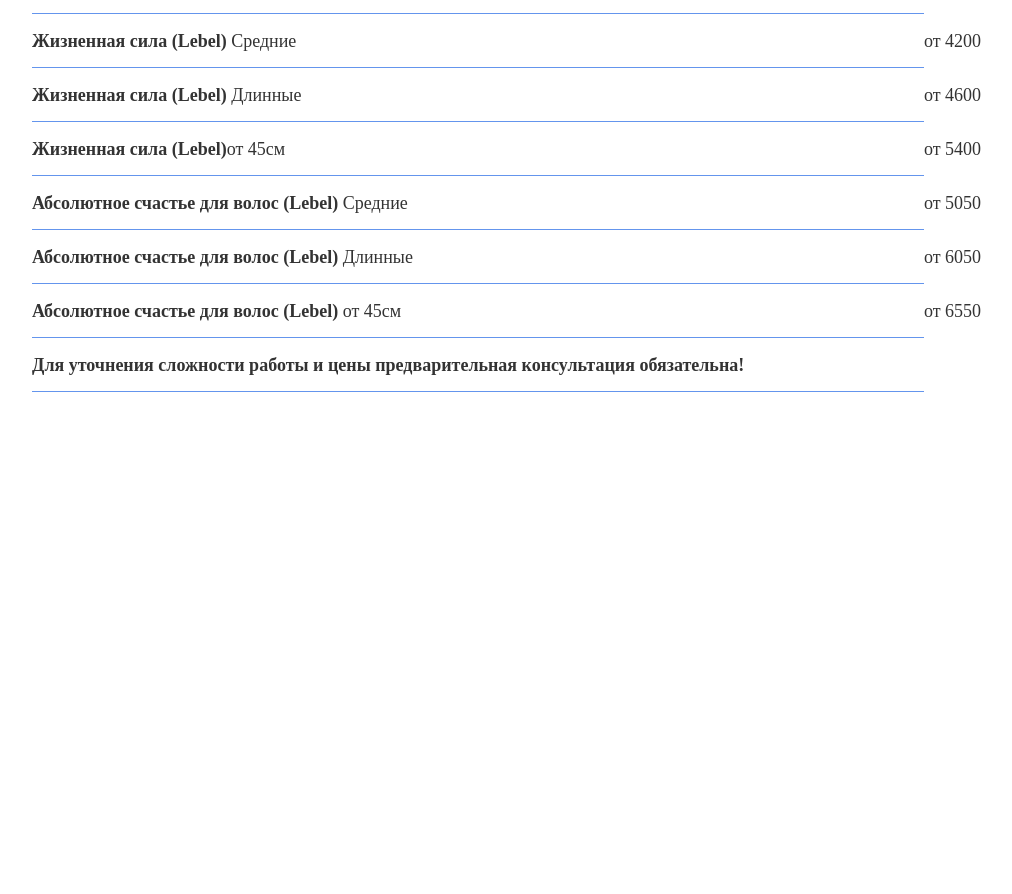
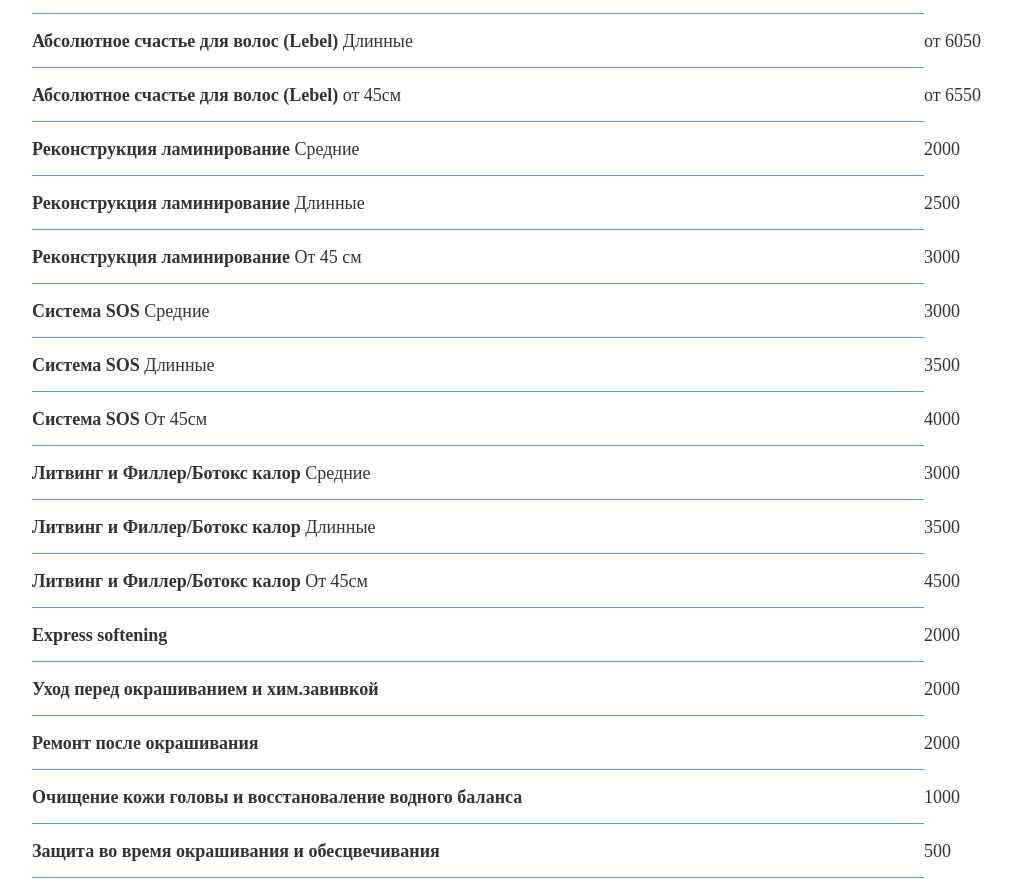
Before and after one commit to OlgaBraiko/for-magic, a website built with Vite: page hair.html in a window 1280 px wide. Shown: the part 3451-4345 px from the top of the page, without its empty margins (108-1120 px from the left). Before the commit the page ends 3851 px from the top, so only its background shows below. Built offline with nearby package versions, Linux system fonts and the light colour scheme.

Commit message:
Update hair.html

```diff
--- a/hair.html
+++ b/hair.html
@@ -121,13 +121,13 @@
       <div class="price">5500</div>
 
       <div class="item"><b>Окрашивание волос в один тон</b> Короткие</div>
-      <div class="price">от 4250</div>
+      <div class="price">от 4200</div>
 
       <div class="item"><b>Окрашивание волос в один тон</b> Средние</div>
-      <div class="price">от 4850</div>
+      <div class="price">от 4800</div>
 
       <div class="item"><b>Окрашивание волос в один тон</b> Длинные</div>
-      <div class="price">от 5700</div>
+      <div class="price">от 6000</div>
 
       <div class="item"><b>Окрашивание волос в один тон</b> От 45см</div>
       <div class="price">от 6750</div>
@@ -145,21 +145,31 @@
       <div class="price">от 5900</div>
 
       <div class="item"><b>Химическая завивка</b> Короткие</div>
-      <div class="price">от 4400</div>
-      <div class="item"><b>Химическая завивка</b> Средние</div>
-      <div class="price">от 6300</div>
+      <div class="price">от 4200</div>
+<!--       <div class="item"><b>Химическая завивка</b> Средние</div>
+      <div class="price">от 6300</div> -->
       <div class="item"><b>Химическая завивка</b>Длинный</div>
-      <div class="price">от 15400</div>
-      <div class="item"><b>Химическая завивка</b> От 45 см</div>
-      <div class="price">от 17000</div>
-      <div class="item">
+      <div class="price">от 15000</div>
+<!--       <div class="item"><b>Химическая завивка</b> От 45 см</div>
+      <div class="price">от 17000</div> -->
+<!--       <div class="item">
         <b>Химическая завивка</b> временного действия Короткие
       </div>
-      <div class="price">от 5600</div>
+      <div class="price">от 5600</div> -->
       <div class="item">
         <b>Химическая завивка</b> временного действия Средние
       </div>
-      <div class="price">от 6800</div>
+      <div class="price">6500</div>
+
+       <div class="item">
+        <b>Химическая завивка</b> временного действия Длинные
+      </div>
+      <div class="price">8700</div>
+
+       <div class="item">
+        <b>Химическая завивка</b> временного действия от 45мс
+      </div>
+      <div class="price">10 000</div>
 
       <div class="item"><b>Предпигментирование</b> Короткие</div>
       <div class="price">от 750</div>
@@ -212,14 +222,14 @@
       <div class="item"><b>Реконструкция</b> волос</div>
       <div class="price">от 1500</div>
 
-      <div class="item"><b>Жизненная сила (Lebel)</b> Средние</div>
+<!--       <div class="item"><b>Жизненная сила (Lebel)</b> Средние</div>
       <div class="price">от 4200</div>
 
       <div class="item"><b>Жизненная сила (Lebel)</b> Длинные</div>
       <div class="price">от 4600</div>
 
       <div class="item"><b>Жизненная сила (Lebel)</b>от 45см</div>
-      <div class="price">от 5400</div>
+      <div class="price">от 5400</div> -->
 
       <div class="item">
         <b>Абсолютное счастье для волос (Lebel) </b>Средние
@@ -235,6 +245,79 @@
         <b>Абсолютное счастье для волос (Lebel)</b> от 45см
       </div>
       <div class="price">от 6550</div>
+
+       <div class="item">
+        <b>Реконструкция ламинирование </b> Средние
+      </div>
+      <div class="price">2000</div>
+
+     <div class="item">
+        <b>Реконструкция ламинирование </b> Длинные
+      </div>
+      <div class="price">2500</div>
+
+       <div class="item">
+        <b>Реконструкция ламинирование </b> От 45 см
+      </div>
+      <div class="price">3000</div>
+
+     <div class="item">
+        <b>Система SOS </b> Средние
+      </div>
+      <div class="price">3000</div>
+
+      <div class="item">
+        <b>Система SOS </b> Длинные
+      </div>
+      <div class="price">3500</div>
+
+      <div class="item">
+        <b>Система SOS </b> От 45см
+      </div>
+      <div class="price">4000</div>
+
+      <div class="item">
+        <b>Литвинг и Филлер/Ботокс калор </b> Средние
+      </div>
+      <div class="price">3000</div>
+
+       <div class="item">
+        <b>Литвинг и Филлер/Ботокс калор </b> Длинные
+      </div>
+      <div class="price"> 3500</div>
+
+       <div class="item">
+        <b>Литвинг и Филлер/Ботокс калор </b> От 45см
+      </div>
+      <div class="price">4500</div>
+
+
+       <div class="item">
+        <b>Express softening </b>
+      </div>
+      <div class="price">2000</div>
+
+
+       <div class="item">
+        <b>Уход перед окрашиванием и хим.завивкой </b>
+      </div>
+      <div class="price">2000</div>
+
+       <div class="item">
+        <b>Ремонт после окрашивания </b>
+      </div>
+      <div class="price">2000</div>
+
+       <div class="item">
+        <b>Очищение кожи головы и восстановаление водного баланса </b>
+      </div>
+      <div class="price">1000</div>
+
+       <div class="item">
+        <b>Защита во время окрашивания и обесцвечивания </b>
+      </div>
+      <div class="price">500</div>
+
       <div class="item">
         <b
           >Для уточнения сложности работы и цены предварительная консультация
```
